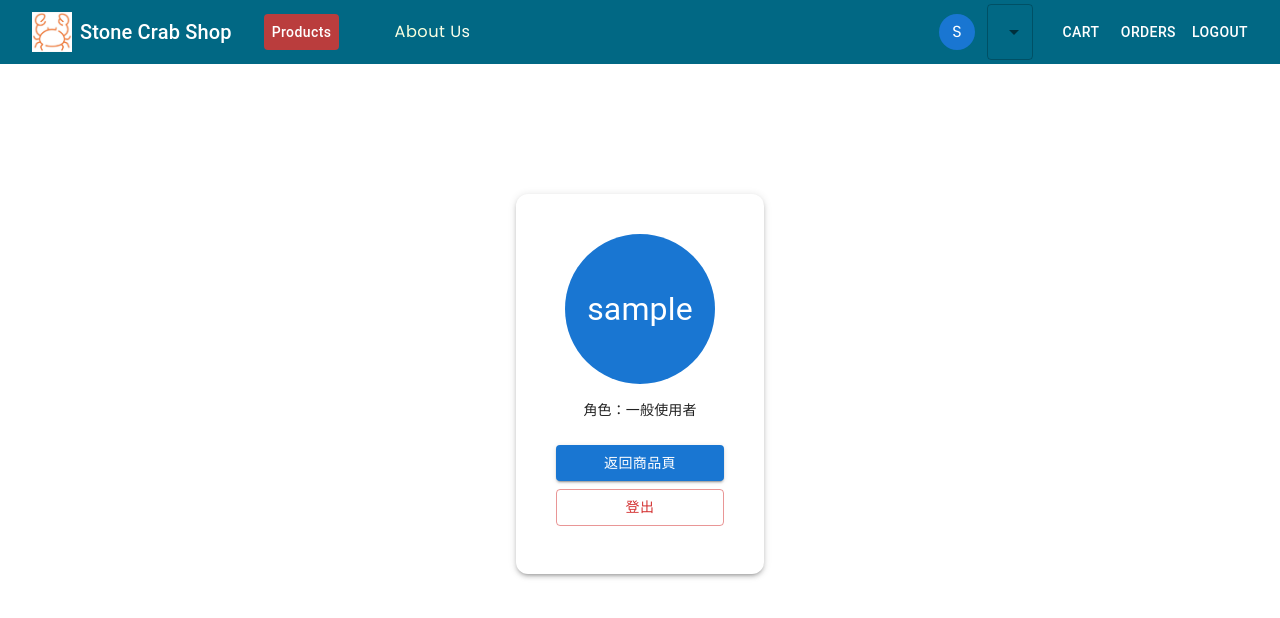
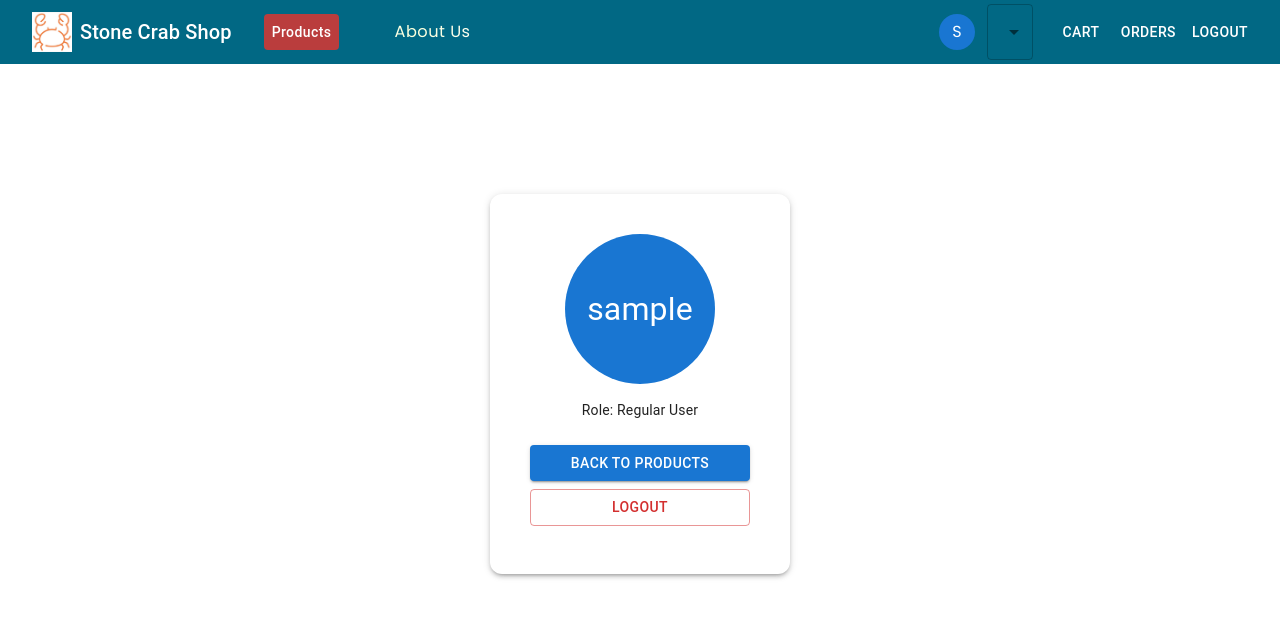
Before and after one commit to ZhongYah/mall-frontend, a React (Vite) app: page /userInfo in a window 1280 px wide. Shown: the top 618 px of the page. Built offline with nearby package versions, Linux system fonts and the light colour scheme; no server answers; sample sign-in values are in the browser's storage.

Commit message:
[update] Add i18n support for UserInfoPage [fix]  Handle 401 error globally with i18n alert
#dev_Bob

```diff
--- a/src/api/axiosInstance.js
+++ b/src/api/axiosInstance.js
@@ -1,4 +1,5 @@
 import axios from 'axios';
+import i18n from '../i18n';
 
 export default function axiosInstance({ prefix = '' } = {}) {
   const api = axios.create({
@@ -6,14 +7,37 @@ export default function axiosInstance({ prefix = '' } = {}) {
     headers: { 'Content-Type': 'application/json' },
   });
 
+  // === 請求攔截 ===
   api.interceptors.request.use(
     (config) => {
       const token = localStorage.getItem('token');
-      if (token) config.headers.Authorization = `Bearer ${token}`;
+      if (token) {
+        config.headers.Authorization = `Bearer ${token}`;
+      }
       return config;
     },
     (error) => Promise.reject(error)
   );
 
+  // === 回應攔截 ===
+  api.interceptors.response.use(
+    (response) => response,
+    (error) => {
+      if (error?.response?.status === 401) {
+        // 清除登入資訊
+        localStorage.removeItem('token');
+        localStorage.removeItem('user');
+
+        alert(i18n.t('login_expired_message'));
+
+        // 強制跳轉登入頁
+        window.location.href = '/login';
+      }
+
+      // 繼續將錯誤往外丟
+      return Promise.reject(error);
+    }
+  );
+
   return api;
 }
--- a/src/contexts/AuthContext.jsx
+++ b/src/contexts/AuthContext.jsx
@@ -1,13 +1,11 @@
 /* eslint-disable react-refresh/only-export-components */
 import { createContext, useState, useEffect } from 'react';
 import { login } from '../api/auth';
-import axiosInstance from '../api/axiosInstance';
 import { useNavigate } from 'react-router-dom';
 
 export const AuthContext = createContext();
 
 export const AuthProvider = ({ children }) => {
-  const api = axiosInstance();
   const [user, setUser] = useState(null);
   const [token, setToken] = useState(null);
   const [loading, setLoading] = useState(true);
@@ -24,26 +22,6 @@ export const AuthProvider = ({ children }) => {
 
     setLoading(false);
   }, []);
-
-  useEffect(() => {
-    const interceptor = api.interceptors.response.use(
-      (response) => response,
-      (error) => {
-        if (error?.response?.status === 401) {
-          localStorage.removeItem('token');
-          localStorage.removeItem('user');
-          setToken(null);
-          setUser(null);
-          navigate('/login', { replace: true });
-        }
-        return Promise.reject(error);
-      }
-    );
-
-    return () => {
-      api.interceptors.response.eject(interceptor);
-    };
-  }, [api.interceptors.response, navigate]);
 
   const loginFn = async (username, password) => {
     const response = await login({ username, password });
--- a/src/i18n/locales/en.json
+++ b/src/i18n/locales/en.json
@@ -4,7 +4,7 @@
     "tagline": "Find warmth and beauty in simple everyday things.",
     "description": "We believe that every object carries a story — from a hand-bound notebook to a wooden shelf. Here, you’ll discover small pieces that bring calm and inspiration to your daily life. Enjoy browsing, and take a moment to slow down."
   },
-   "orderPage": {
+  "orderPage": {
     "title": "Order History",
     "empty": "No orders yet",
     "orderId": "Order ID",
@@ -73,5 +73,12 @@
   "login_error_400": "Incorrect account or password",
   "login_error_500": "Server error, please try later",
   "network_error": "Network error, please check your connection",
-  "about": "About Us"
+  "about": "About Us",
+  "role": "Role",
+  "system_admin": "System Admin",
+  "regular_user": "Regular User",
+  "back_to_products": "Back to Products",
+  "login_expired_title": "Login Expired",
+  "login_expired_message": "Your session has expired. Please login again.",
+  "login_now": "Login Now"
 }
--- a/src/i18n/locales/zh.json
+++ b/src/i18n/locales/zh.json
@@ -73,5 +73,12 @@
   "login_error_400": "帳號或密碼錯誤",
   "login_error_500": "伺服器錯誤，請稍後再試",
   "network_error": "網路錯誤，請檢查連線",
-  "about": "關於我們"
+  "about": "關於我們",
+  "role": "角色",
+  "system_admin": "系統管理員",
+  "regular_user": "一般使用者",
+  "back_to_products": "返回商品頁",
+  "login_expired_title": "登入已過期",
+  "login_expired_message": "您的登入已過期，請重新登入。",
+  "login_now": "立即重新登入"
 }
--- a/src/pages/CartPage.jsx
+++ b/src/pages/CartPage.jsx
@@ -46,7 +46,7 @@ export default function CartPage() {
     setLoading(true);
     try {
       const res = await orderApi.placeOrderWithCart(
-        cart.map(item => ({
+        cart?.map(item => ({
           productId: item.id,
           quantity: item.quantity
         }))
@@ -119,7 +119,7 @@ export default function CartPage() {
                 </TableRow>
               </TableHead>
               <TableBody>
-                {cart.map((item) => (
+                {cart?.map((item) => (
                   <TableRow key={item.id}>
                     <TableCell>{getDisplayName(item.name)}</TableCell>
                     <TableCell>${item.price.toFixed(2)}</TableCell>
--- a/src/pages/UserInfoPage.jsx
+++ b/src/pages/UserInfoPage.jsx
@@ -1,8 +1,10 @@
 import { Card, CardContent, Typography, Avatar, Box, Button } from '@mui/material';
 import { useAuth } from '../hooks/useAuth';
 import { useNavigate } from 'react-router-dom';
+import { useTranslation } from 'react-i18next'; // i18n
 
 export default function UserInfoPage() {
+  const { t } = useTranslation();
   const { user, logout } = useAuth();
   const navigate = useNavigate();
 
@@ -10,6 +12,11 @@ export default function UserInfoPage() {
     navigate('/login');
     return null;
   }
+
+  const roleLabel =
+    user.username === 'admin1'
+      ? t('system_admin')      // 系統管理員 / System Admin
+      : t('regular_user');     // 一般使用者 / Regular User
 
   return (
     <Box
@@ -34,14 +41,8 @@ export default function UserInfoPage() {
             {user.username}
           </Avatar>
 
-          {/* <Typography variant="h5" gutterBottom>
-            {user.username}
-          </Typography> */}
-          {/* <Typography variant="body1" color="text.secondary">
-            {user.email || '未設定 Email'}
-          </Typography> */}
           <Typography variant="body2" sx={{ mt: 1 }}>
-            角色：{user.username === 'admin1' ? '系統管理員' : '一般使用者'}
+            {t('role')}: {roleLabel}
           </Typography>
 
           <Box sx={{ mt: 3 }}>
@@ -52,7 +53,7 @@ export default function UserInfoPage() {
               onClick={() => navigate('/products')}
               sx={{ mb: 1 }}
             >
-              返回商品頁
+              {t('back_to_products')}
             </Button>
             <Button
               variant="outlined"
@@ -60,7 +61,7 @@ export default function UserInfoPage() {
               fullWidth
               onClick={logout}
             >
-              登出
+              {t('logout')}
             </Button>
           </Box>
         </CardContent>
```
